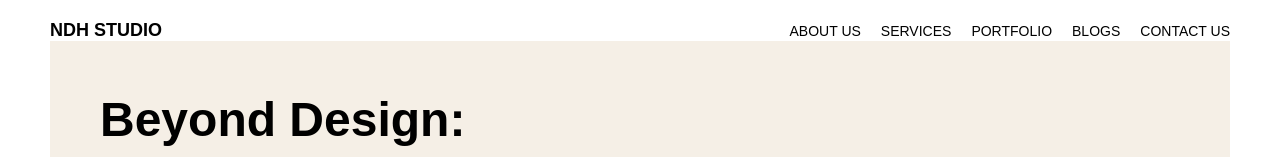
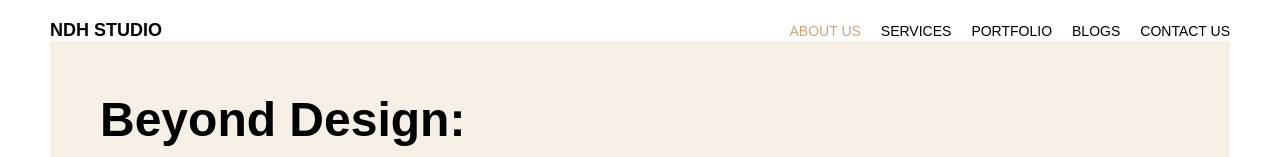
Before and after one commit to naomithian/Project-2, a React (Create React App) app: page / in a window 1280 px wide. In both pictures the pointer is over the link "ABOUT US". Shown: the top 157 px of the page. Built offline with nearby package versions, Linux system fonts and the light colour scheme.

Commit message:
Add hover effect to CTA button in Header component

```diff
--- a/src/components/Header.css
+++ b/src/components/Header.css
@@ -1,4 +1,3 @@
-/* src/components/Header.css */
 header {
   padding: 20px 50px;
 }
@@ -25,6 +24,12 @@ header {
   color: #000;
   font-size: 14px;
   font-weight: 500;
+  transition: color 0.3s ease, background-color 0.3s ease;
+}
+
+.nav-links li a:hover {
+  color: #cda37c;
+
 }
 
 .hero {
@@ -61,6 +66,9 @@ header {
   color: #000;
   border-bottom: 2px solid #000;
 }
+
+.cta:hover
+{ color: #997559; border-bottom-color: #997559; }
 
 .hero-images {
   position: fixed;
```
Lines whose indentation alone changed are shown as unchanged.
